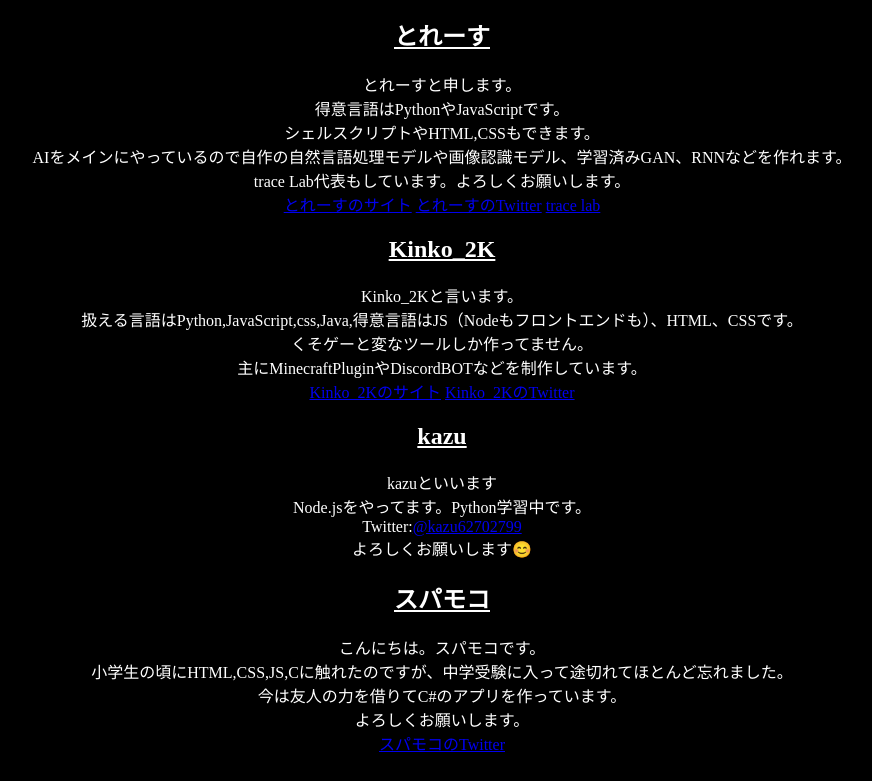
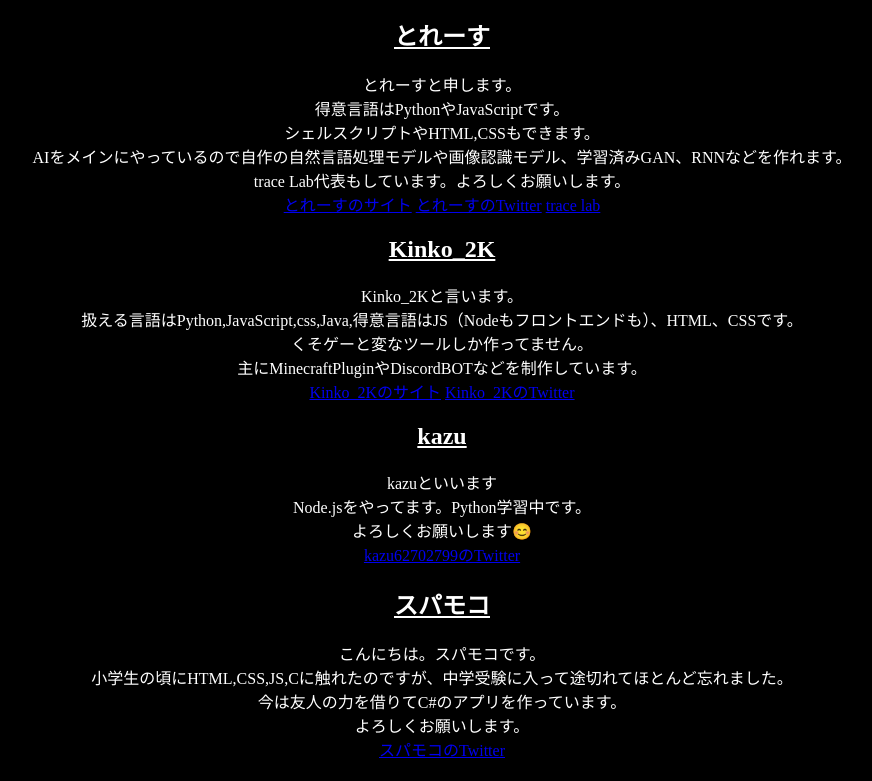
Before and after one commit to CyberBrainsGroup/CyberBrainsGroup.github.io, a plain HTML site: page sbc.html in a window 1280 px wide. Shown: the part 848-1629 px from the top of the page, without its empty margins (198-1070 px from the left). Drawn offline with Linux system fonts and the light colour scheme.

Commit message:
Update sbc.html

```diff
--- a/sbc.html
+++ b/sbc.html
@@ -73,8 +73,8 @@
             <p>
                 kazuといいます<br>
                 Node.jsをやってます。Python学習中です。<br>
-                Twitter:<a href="https://twitter.com/kazu62702799">@kazu62702799</a><br>
-                よろしくお願いします😊
+                よろしくお願いします😊<br>
+                <a href="https://twitter.com/kazu62702799">kazu62702799のTwitter</a>
             </p>
 
             <h2><u>スパモコ</u></h2>
```
